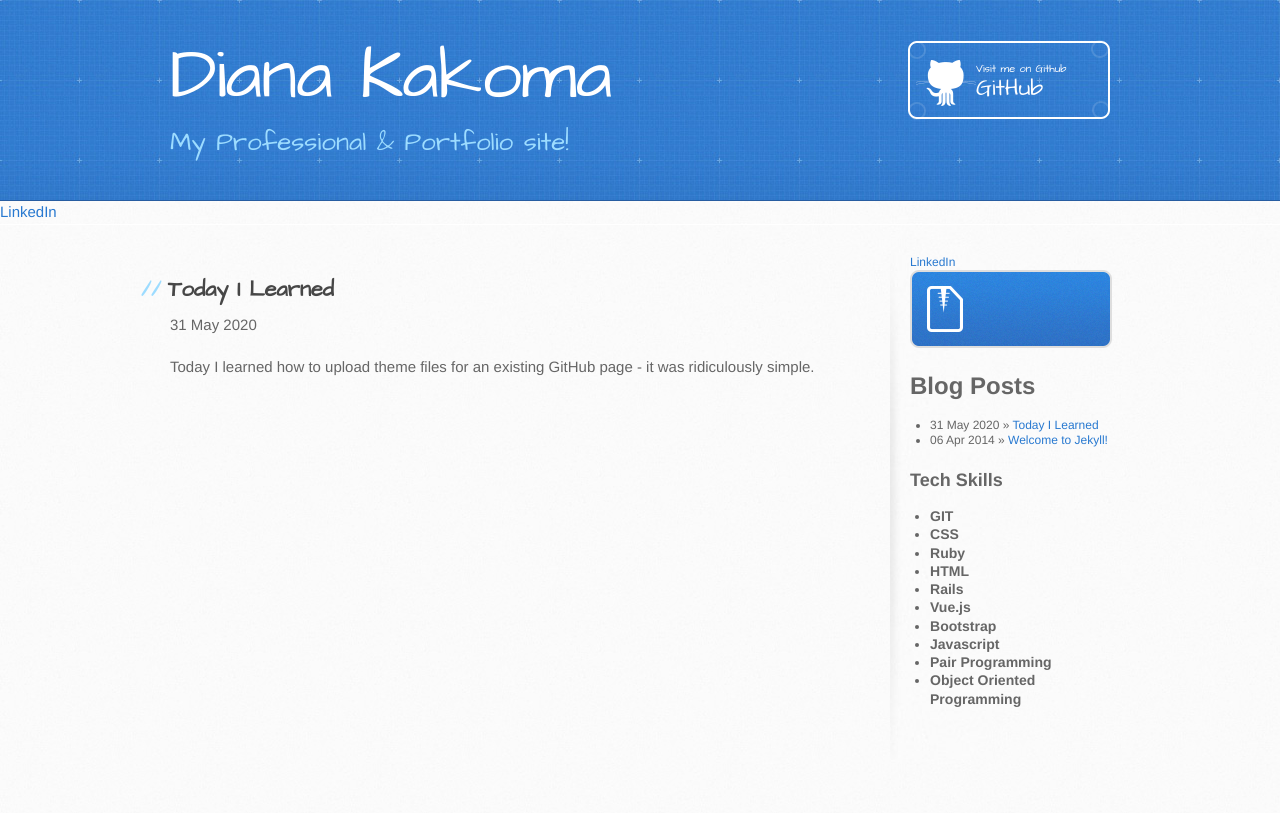
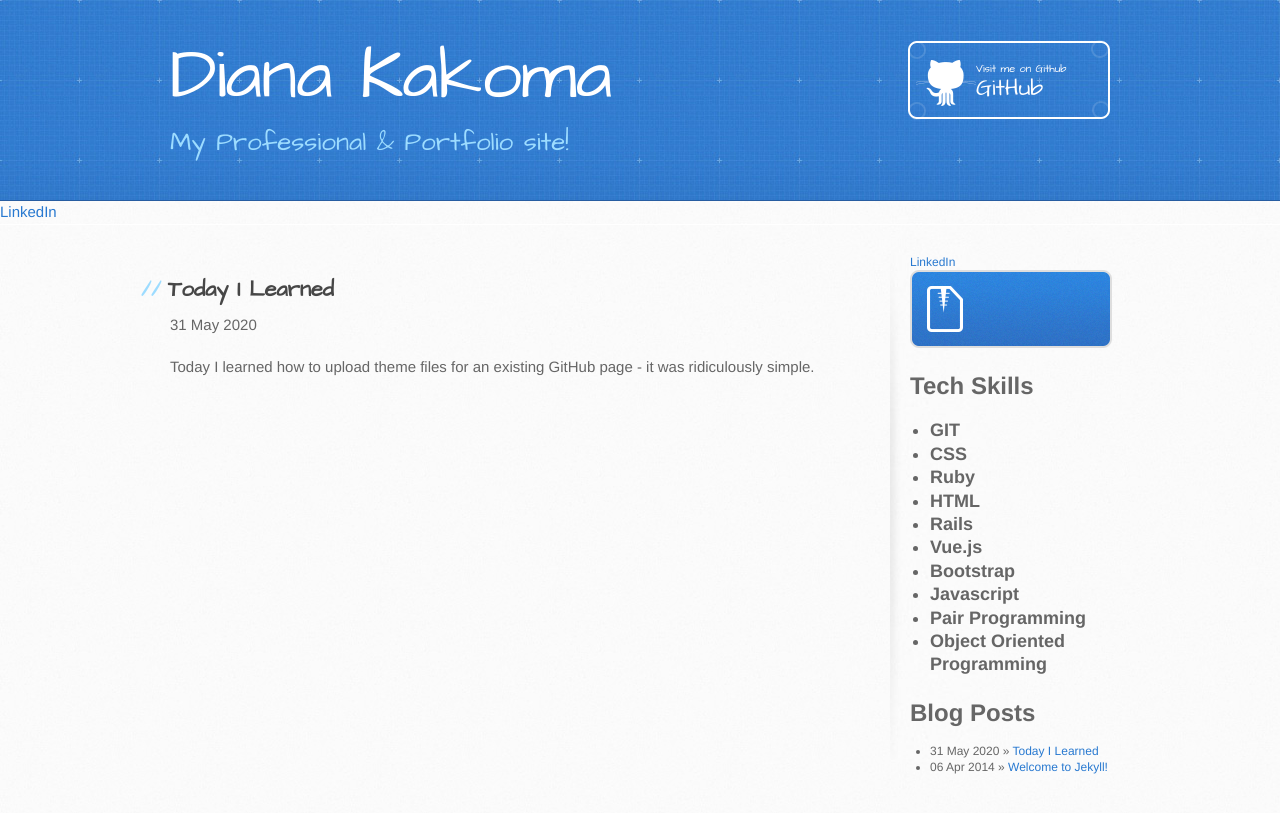
Before and after one commit to dianakakoma/dianakakoma.github.io, a Jekyll site: the page built from _posts/2020-05-31-Today-I-Learned.md, in a window 1280 px wide. Shown: the top 813 px of the page. Built offline with Jekyll 4.4.1, drawn with Linux system fonts in a browser that asks for light colours; our own code applies the rules of GitHub Pages for plain Markdown files; some of the changed lines change nothing that is shown.

Commit message:
Update default.html

```diff
--- a/_layouts/default.html
+++ b/_layouts/default.html
@@ -40,6 +40,24 @@
 
          <a href="https://www.linkedin.com/in/dianakakoma" class="button"> </a>
 
+              <h1>Tech Skills</h1>
+          <h2>
+          <ul>
+
+              <li>GIT</li>
+              <li>CSS</li>
+              <li>Ruby</li>
+              <li>HTML</li>
+              <li>Rails</li>
+              <li>Vue.js</li>
+              <li>Bootstrap</li>
+              <li>Javascript</li>
+              <li>Pair Programming</li>
+              <li>Object Oriented Programming</li>
+
+            </ul>
+          </h2>
+
           <!--BLOG POSTS -->
           <div id="home">
             <h1>Blog Posts</h1>
@@ -61,23 +79,7 @@
 
           <p>This page was generated by <a href="https://pages.github.com">GitHub Pages</a>.</p>
           -->
-          <h2>Tech Skills</h2>
-          <h3>
-          <ul>
 
-              <li>GIT</li>
-              <li>CSS</li>
-              <li>Ruby</li>
-              <li>HTML</li>
-              <li>Rails</li>
-              <li>Vue.js</li>
-              <li>Bootstrap</li>
-              <li>Javascript</li>
-              <li>Pair Programming</li>
-              <li>Object Oriented Programming</li>
-
-            </ul>
-          </h3>
 
 
 
```
